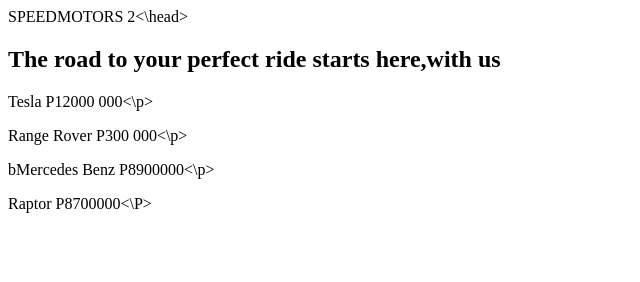
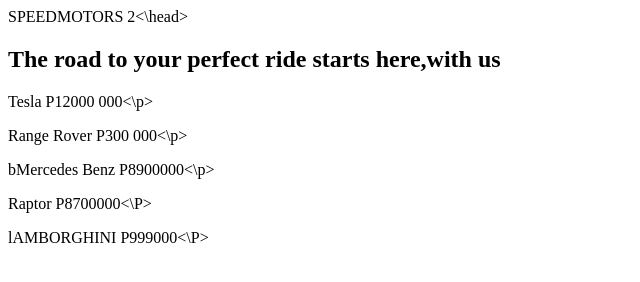
Before and after one commit to Edith-web-bots/Speed-Star-Motors-2, a plain HTML site: page index.html in a window 1280 px wide. Shown: the whole page, without its empty margins (0-640 px from the left). Drawn offline with Linux system fonts and the light colour scheme.

Commit message:
Update index.html

```diff
--- a/index.html
+++ b/index.html
@@ -5,3 +5,4 @@
 <p> Range Rover P300 000<\p>
 <p>bMercedes Benz P8900000<\p>
 <p> Raptor P8700000<\P>
+<p> lAMBORGHINI P999000<\P>
```
